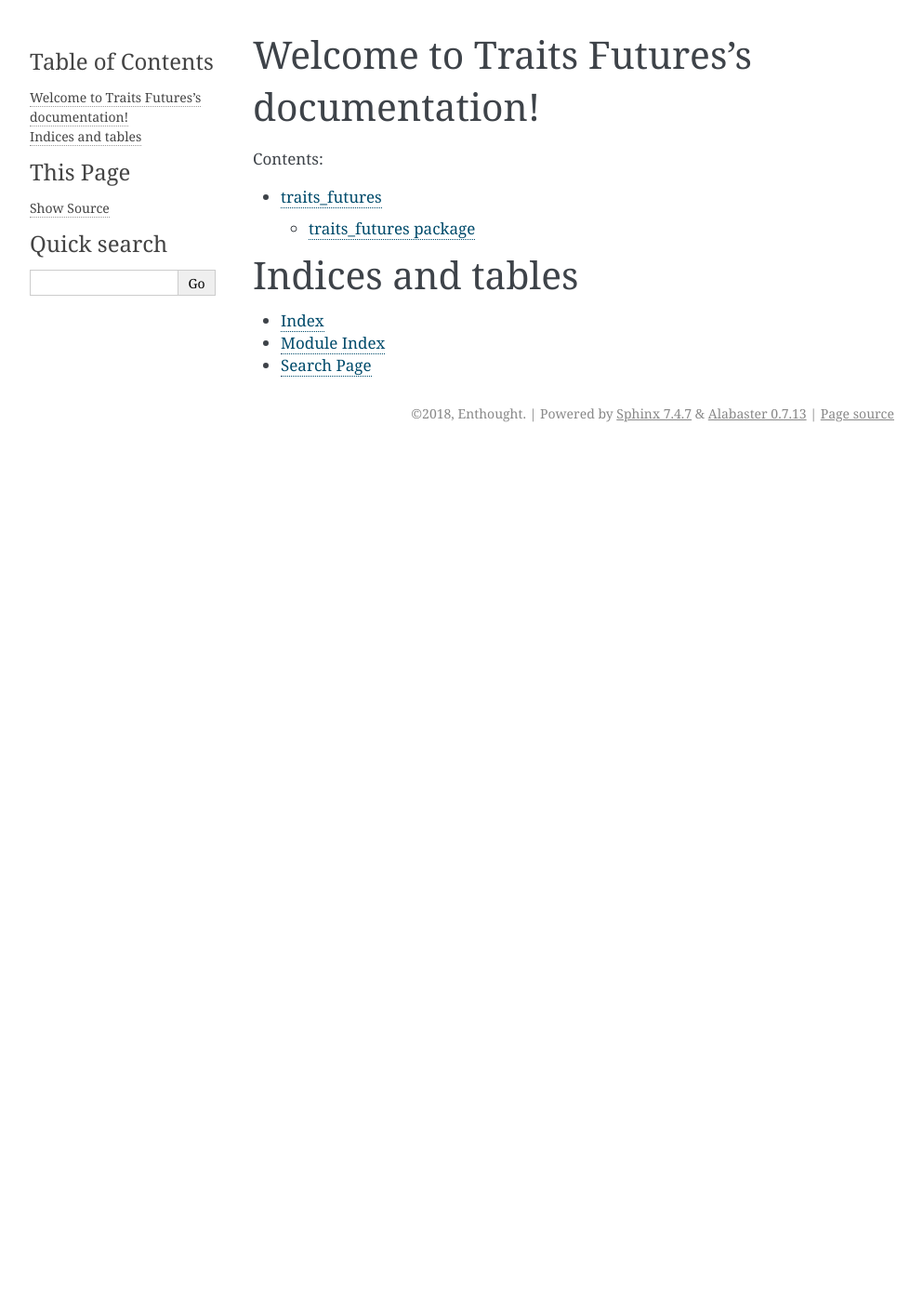
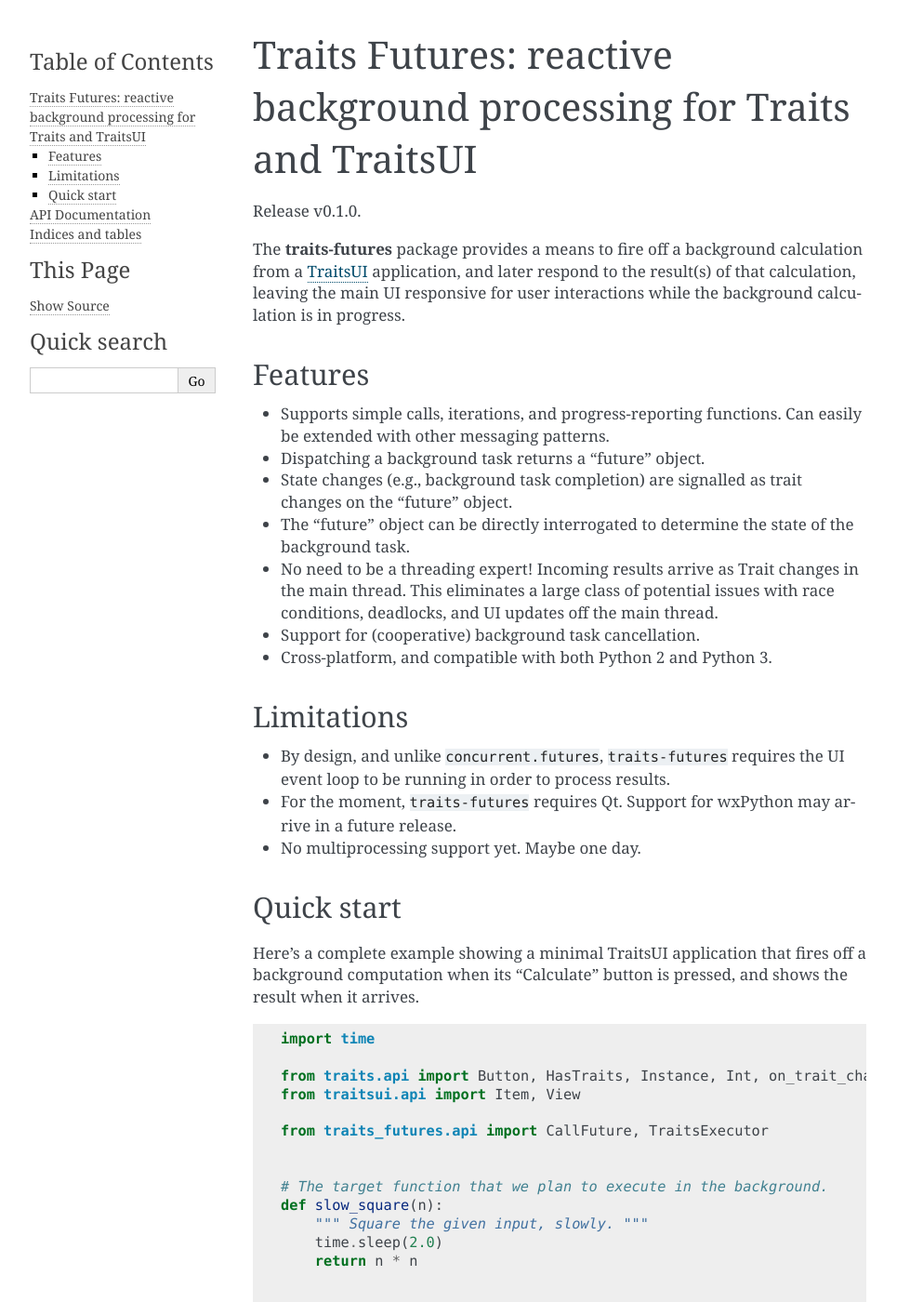
Before and after one commit to enthought/traits-futures, a Sphinx documentation site: the page built from docs/source/index.rst, in a window 1280 px wide and 1400 px high. Shown: the whole window at 93% size, without its empty margins (148-1141 px from the left). Built offline with Sphinx 7.4.7, drawn with Linux system fonts in a browser that asks for light colours; some of the changed text lies outside the part shown.

Commit message:
Update index.html to give some details and include a quick-start example.

```diff
--- /dev/null
+++ b/docs/source/examples/quick_start.py
@@ -0,0 +1,49 @@
+import time
+
+from traits.api import Button, HasTraits, Instance, Int, on_trait_change, Str
+from traitsui.api import Item, View
+
+from traits_futures.api import CallFuture, TraitsExecutor
+
+
+# The target function that we plan to execute in the background.
+def slow_square(n):
+    """ Square the given input, slowly. """
+    time.sleep(2.0)
+    return n * n
+
+
+class QuickStartExample(HasTraits):
+    #: The executor to submit tasks to.
+    executor = Instance(TraitsExecutor, ())
+
+    #: The future object returned on task submission.
+    future = Instance(CallFuture)
+
+    #: Input for the calculation.
+    input = Int(10)
+
+    #: Result, in string form.
+    result = Str("No result yet")
+
+    #: Button to start the calculation.
+    calculate = Button()
+
+    @on_trait_change("calculate")
+    def _submit_background_call(self):
+        # Returns immedately.
+        self.future = self.executor.submit_call(slow_square, self.input)
+
+    @on_trait_change("future:done")
+    def _report_result(self, future, name, done):
+        if done:
+            self.result = "Square is {}".format(future.result)
+
+    traits_view = View(
+        Item("input"),
+        Item("result", style="readonly"),
+        Item("calculate", enabled_when="future is None or future.done"),
+    )
+
+
+QuickStartExample().configure_traits()
--- a/docs/source/index.rst
+++ b/docs/source/index.rst
@@ -1,10 +1,54 @@
-.. Traits Futures documentation master file, created by
-   sphinx-quickstart on Sun Jul 29 10:49:55 2018.
-   You can adapt this file completely to your liking, but it should at least
-   contain the root `toctree` directive.
+Traits Futures: reactive background processing for Traits and TraitsUI
+======================================================================
 
-Welcome to Traits Futures's documentation!
-==========================================
+Release v\ |release|.
+
+The **traits-futures** package provides a means to fire off a background
+calculation from a `TraitsUI`_ application, and later respond to the result(s)
+of that calculation, leaving the main UI responsive for user interactions while
+the background calculation is in progress.
+
+
+Features
+--------
+
+- Supports simple calls, iterations, and progress-reporting functions. Can
+  easily be extended with other messaging patterns.
+- Dispatching a background task returns a "future" object.
+- State changes (e.g., background task completion) are signalled as
+  trait changes on the "future" object.
+- The "future" object can be directly interrogated to determine the
+  state of the background task.
+- No need to be a threading expert! Incoming results arrive as Trait
+  changes in the main thread. This eliminates a large class of
+  potential issues with race conditions, deadlocks, and UI updates
+  off the main thread.
+- Support for (cooperative) background task cancellation.
+- Cross-platform, and compatible with both Python 2 and Python 3.
+
+
+Limitations
+-----------
+
+- By design, and unlike ``concurrent.futures``, ``traits-futures`` requires the
+  UI event loop to be running in order to process results.
+- For the moment, ``traits-futures`` requires Qt. Support for wxPython
+  may arrive in a future release.
+- No multiprocessing support yet. Maybe one day.
+
+
+Quick start
+-----------
+
+Here's a complete example showing a minimal TraitsUI application that fires off
+a background computation when its "Calculate" button is pressed, and shows the
+result when it arrives.
+
+.. literalinclude:: examples/quick_start.py
+
+
+API Documentation
+=================
 
 .. toctree::
    :maxdepth: 2
@@ -19,3 +63,6 @@ Indices and tables
 * :ref:`genindex`
 * :ref:`modindex`
 * :ref:`search`
+
+
+.. _TraitsUI: https://github.com/enthought/traitsui
```
